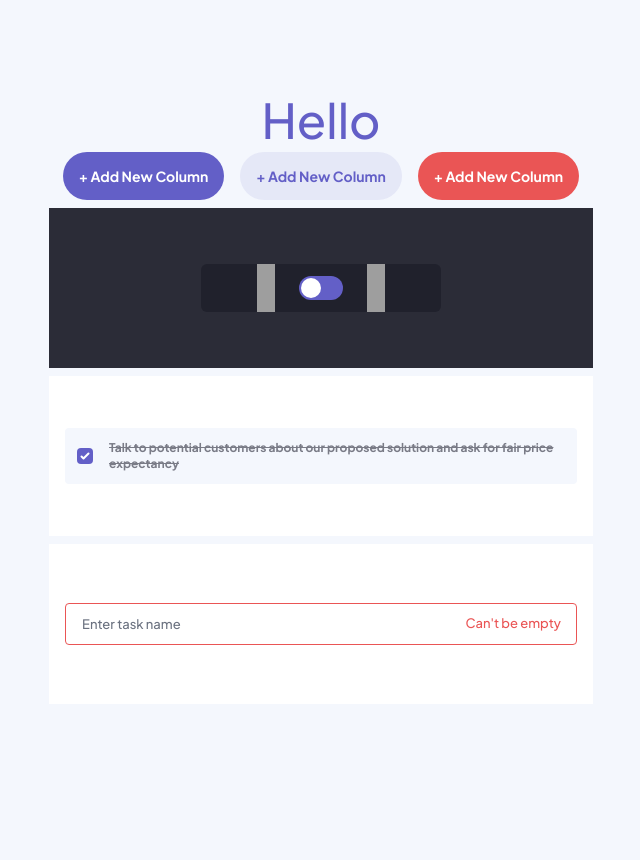
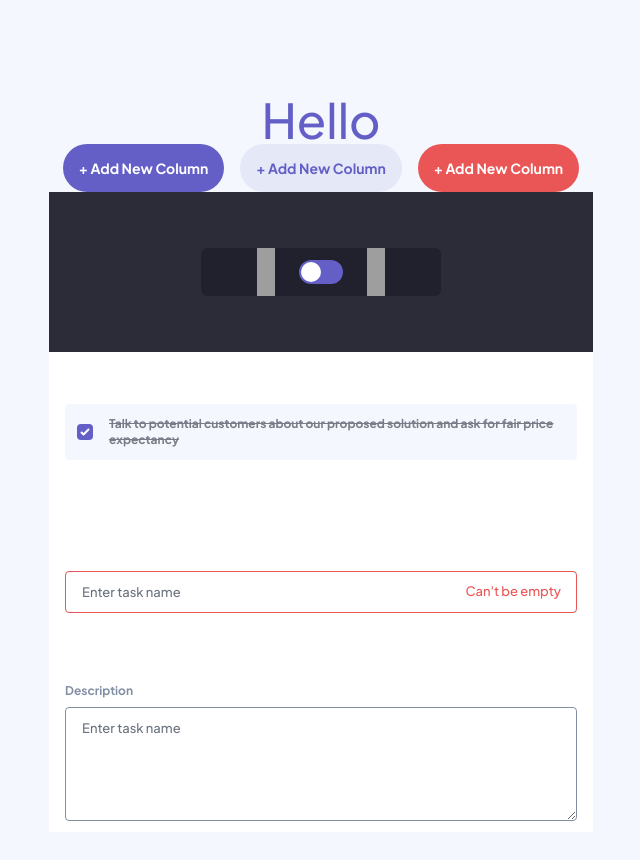
Before and after one commit to BrunoAST/kanban, a Next.js app: page / in a window 1280 px wide. Shown: the top 860 px of the page, without its empty margins (319-959 px from the left). Before the commit the page ends 800 px from the top, so only its background shows below. Built offline with nearby package versions, Linux system fonts and the light colour scheme; grey boxes are pictures that could not be loaded.

Commit message:
feat: create text area component

```diff
--- a/src/app/page.tsx
+++ b/src/app/page.tsx
@@ -2,6 +2,7 @@ import Button from '@/lib/button';
 import ToggleTheme from '@/lib/toggle-theme';
 import Checkbox from '@/lib/checkbox';
 import TextField from '@/lib/text-field';
+import TextArea from '@/lib/text-area';
 
 export default function Home() {
   return (
@@ -28,6 +29,10 @@ export default function Home() {
       <div className="bg-white dark:bg-grey-500 flex gap-4 h-40 w-1/2 items-center justify-center px-4">
         <TextField placeholder='Enter task name' />
       </div>
+
+      <div className="bg-white dark:bg-grey-500 flex gap-4 h-40 w-1/2 items-center justify-center px-4">
+        <TextArea placeholder='Enter task name' label="Description" />
+      </div>
     </main>
   );
 }
--- /dev/null
+++ b/src/lib/text-area/index.tsx
@@ -0,0 +1,26 @@
+type TextAreaProps = {
+  placeholder: string;
+  label: string;
+};
+
+export default function TextArea({ placeholder, label }: TextAreaProps) {
+  return (
+    <div className="w-full flex flex-col gap-2">
+      <label
+        htmlFor="area"
+        className="text-grey-300 font-bold text-xs dark:text-white"
+      >
+        {label}
+      </label>
+      <textarea
+        className="form-textarea text-[13px] placeholder-shown:text-grey-700  placeholder-shown:text-opacity-100
+          font-medium py-2 px-4 rounded text-grey-700 border-grey-300 focus:opacity-100 invalid:border-red-200
+          invalid:opacity-100 invalid:focus:ring-red-200 focus:ring-purple-200 w-full bg-transparent
+          dark:text-white"
+        placeholder={placeholder}
+        rows={4}
+        id="area"
+      />
+    </div>
+  );
+}
```
